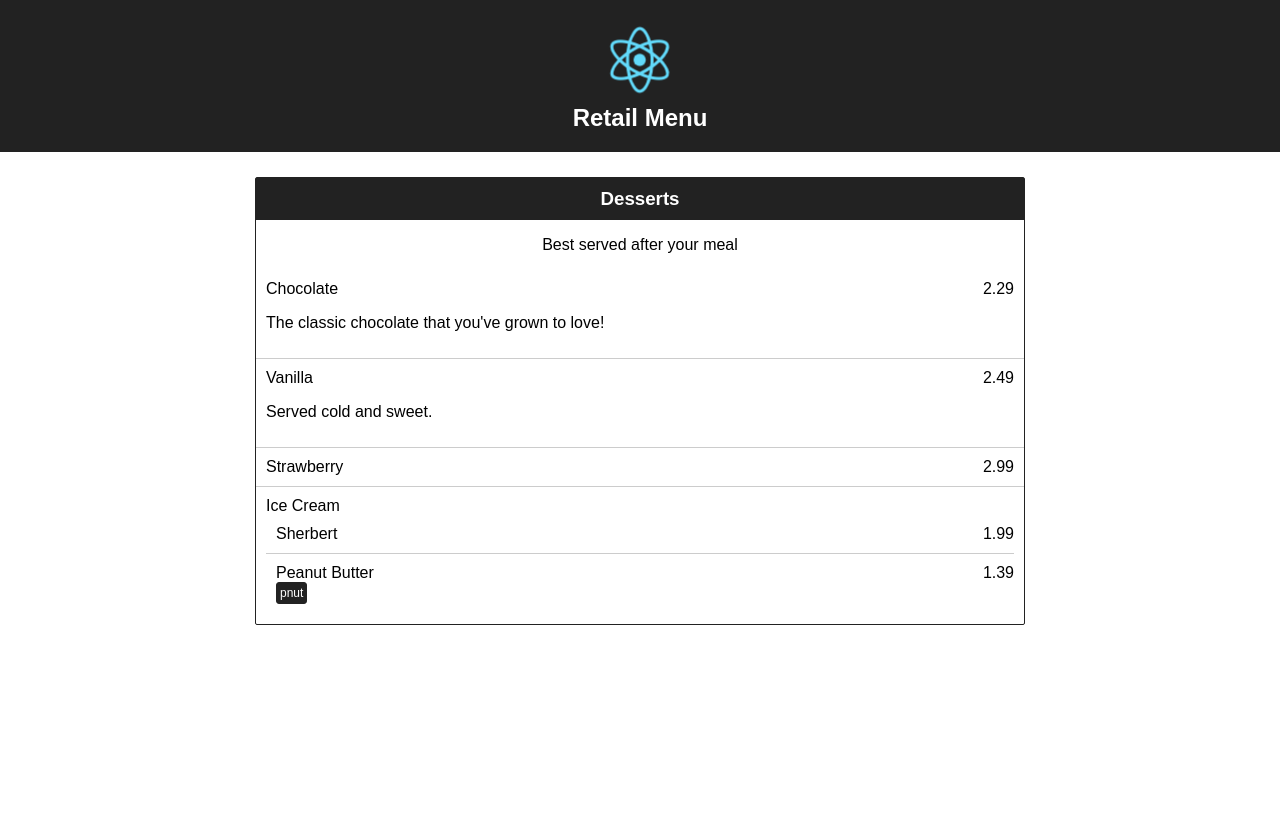
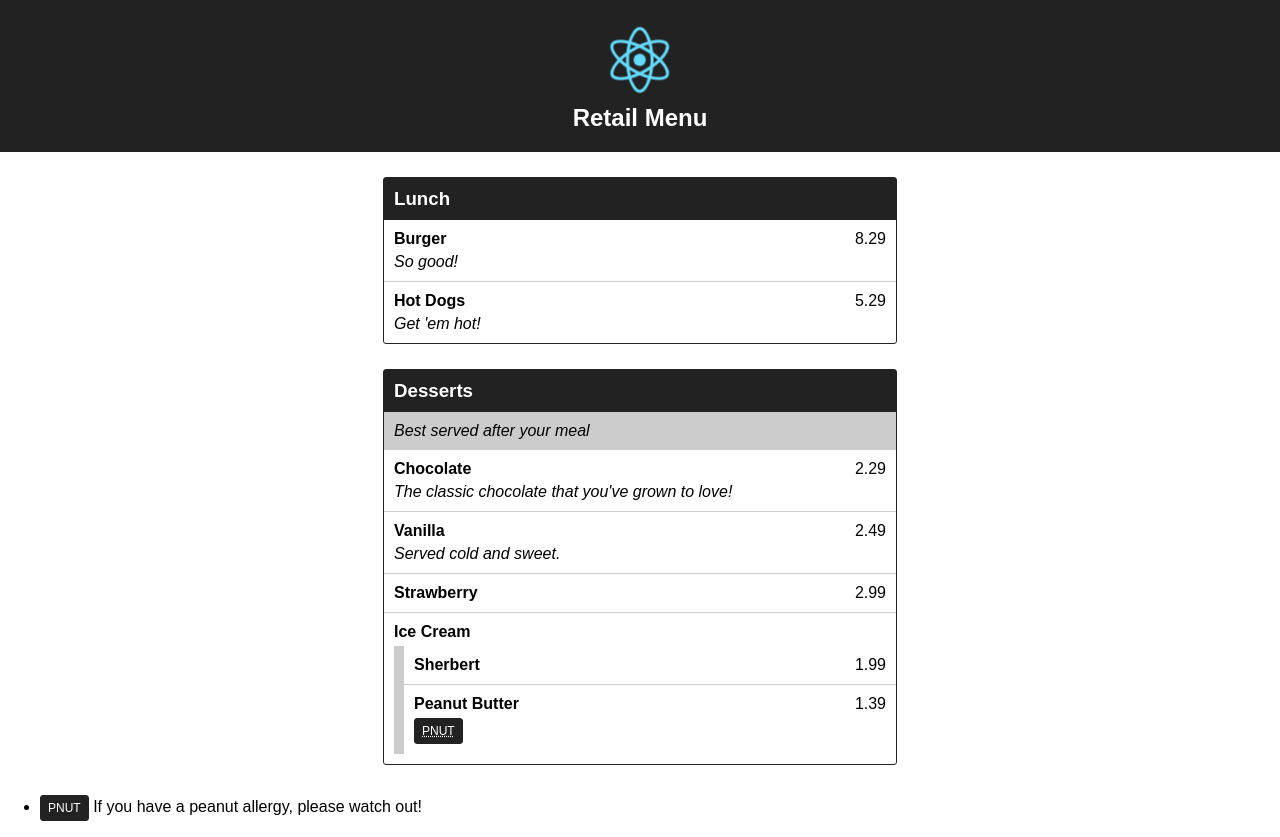
Before and after one commit to patrickcole/react-retail-menu, a React (Create React App) app in the folder editor/: page / in a window 1280 px wide. Before the commit the page ends 800 px from the top, so only its background shows below. Built offline with nearby package versions, Linux system fonts and the light colour scheme.

Commit message:
Cleans up style for readability; adds support for multi-categories

```diff
--- a/editor/src/App.css
+++ b/editor/src/App.css
@@ -1,7 +1,3 @@
-.App {
-  text-align: center;
-}
-
 .App-logo {
   animation: App-logo-spin infinite 20s linear;
   height: 80px;
@@ -11,6 +7,7 @@
   background-color: #222;
   padding: 20px;
   color: white;
+  text-align: center;
 }
 
 .App-title {
@@ -29,11 +26,25 @@
 
 .retail-menu {
 
-  width: 60vw;
+  width: 40vw;
   margin: 25px auto;
   border: 1px solid #222;
-  border-radius: 2px;
+  border-radius: 3px;
 }
+
+.retail-menu__description {
+
+  font-style: italic;
+  padding: 0;
+  margin: 5px 0 0 0;
+}
+
+  .retail-menu__description--category {
+
+    padding: 10px;
+    margin: 0;
+    background-color: #ccc;
+  }
 
 .retail-menu__category {
 
@@ -63,15 +74,17 @@
     border-bottom-width: 0;
   }
 
-  .retail-menu__item .retail-menu__item {
+  .retail-menu__item .retail-menu__items {
 
-    padding-right: 0;
+    margin-top: 5px;
+    border-left: 10px solid #ccc;
   }
 
 .retail-menu__title {
 
   flex: 1 1 60%;
   text-align: left;
+  font-weight: 800;
 }
 
 .retail-menu__price {
@@ -82,10 +95,18 @@
 
 .retail-menu__tag {
 
+  display: inline-block;
   font-size: 12px;
-  padding: 3px;
+  padding: 5px 7px;
+  margin-top: 5px;
   border: 1px solid #222;
   background-color: #222;
   color: #fff;
   border-radius: 3px;
 }
+
+.retail-menu__message:target {
+
+  background-color: yellowgreen;
+  border: 1px solid #222;
+}
--- a/editor/src/App.js
+++ b/editor/src/App.js
@@ -3,14 +3,25 @@ import logo from './logo.svg';
 import './App.css';
 
 import RetailMenuCategory from './RetailMenuCategory';
+import RetailMenuTags from './RetailMenuTags';
 
 class App extends Component {
 
   constructor(props) {
 
     super(props);
+
     this.state = {
-      menu: {
+      menus: [
+        {
+          title: "Lunch",
+          is_category: true,
+          items: [
+            { title: "Burger", price: "8.29", description: "So good!"},
+            { title: "Hot Dogs", price: "5.29", description: "Get 'em hot!"},
+          ]
+        },
+        {
           title: "Desserts",
           description: "Best served after your meal",
           is_category: true,
@@ -26,14 +37,23 @@ class App extends Component {
                   title: "Peanut Butter",
                   price: "1.39",
                   tags: [
-                  { tag: "pnut", description: "Peanut Allergy" }
+                    { id: "PNUT", description: "Peanut Allergy" }
                   ]
                 }
               ]
             }
           ]
         }
+      ],
+      tags: [
+        { id: "PNUT", description: "If you have a peanut allergy, please watch out!" }
+      ]
     }
+  }
+
+  buildMainMenu( menus ) {
+
+    return menus.map( (entry, index) => <RetailMenuCategory menu={ entry } /> );
   }
 
   render() {
@@ -43,7 +63,10 @@ class App extends Component {
           <img src={logo} className="App-logo" alt="logo" />
           <h1 className="App-title">Retail Menu</h1>
         </header>
-        <RetailMenuCategory menu={ this.state.menu } />
+
+        { this.buildMainMenu( this.state.menus ) }
+
+        <RetailMenuTags tags={ this.state.tags } />
       </div>
     );
   }
--- a/editor/src/RetailMenuCategory.js
+++ b/editor/src/RetailMenuCategory.js
@@ -14,7 +14,7 @@ export default class RetailMenuCategory extends Component {
 
     if ( this.props.menu.description ) {
 
-      categoryDescription = <p>{ this.props.menu.description }</p>;
+      categoryDescription = <p className="retail-menu__description retail-menu__description--category">{ this.props.menu.description }</p>;
     }
 
     if ( this.props.menu.is_category ){
--- a/editor/src/RetailMenuItem.js
+++ b/editor/src/RetailMenuItem.js
@@ -7,7 +7,18 @@ export default class RetailMenuItem extends Component {
 
     if ( tags ){
 
-      return tags.map( (item, index) => <span className="retail-menu__tag" key={index}>{item.tag}</span>)
+      return tags.map( (item, index) => <a href={`#tag${item.id}`}><abbr className="retail-menu__tag" key={index} title={item.description}>{item.id}</abbr></a>)
+    } else {
+
+      return;
+    }
+  }
+
+  buildMenu(item) {
+
+    if ( item.items ){
+
+      return <RetailMenuCategory menu={ item } />
     } else {
 
       return;
@@ -16,18 +27,14 @@ export default class RetailMenuItem extends Component {
 
   buildItem() {
 
-    let itemSubItems;
     let itemPrice;
     let itemDescription;
 
+    if ( this.props.item.title ){
+
       if ( this.props.item.description ) {
 
-      itemDescription = <p>{ this.props.item.description }</p>
-    }
-
-    if ( this.props.item.items ) {
-
-      itemSubItems = <RetailMenuCategory menu={ this.props.item } />
+        itemDescription = <p className="retail-menu__description">{ this.props.item.description }</p>
       }
 
       if ( this.props.item.price ) {
@@ -41,9 +48,13 @@ export default class RetailMenuItem extends Component {
           { itemPrice }
           { itemDescription }
           { this.buildTags( this.props.item.tags ) }
-        { itemSubItems }
+          { this.buildMenu( this.props.item ) }
         </li>
       );
+    } else {
+
+      return;
+    }
   }
 
   render(){
--- /dev/null
+++ b/editor/src/RetailMenuTags.js
@@ -0,0 +1,18 @@
+import React, {Component} from 'react';
+
+export default class RetailMenuTags extends Component {
+
+  buildTags(){
+
+    return this.props.tags.map( (tag, index) => (
+      <li className="retail-menu__message" id={`tag${tag.id }`}><span className="retail-menu__tag">{tag.id}</span> { tag.description }</li>
+    ));
+  }
+  render(){
+    return (
+      <ul>
+        { this.buildTags() }
+      </ul>
+    )
+  }
+}
```
Lines whose indentation alone changed are shown as unchanged.
